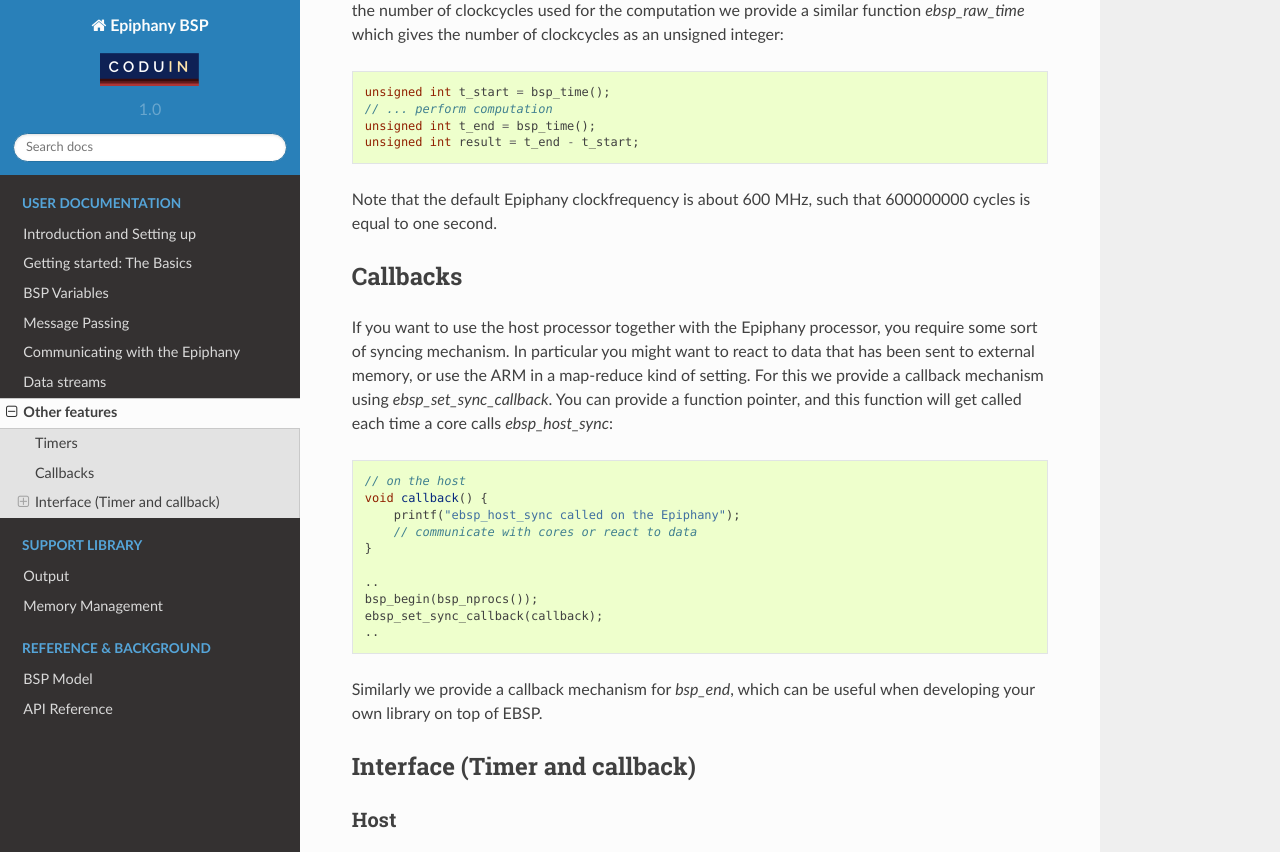
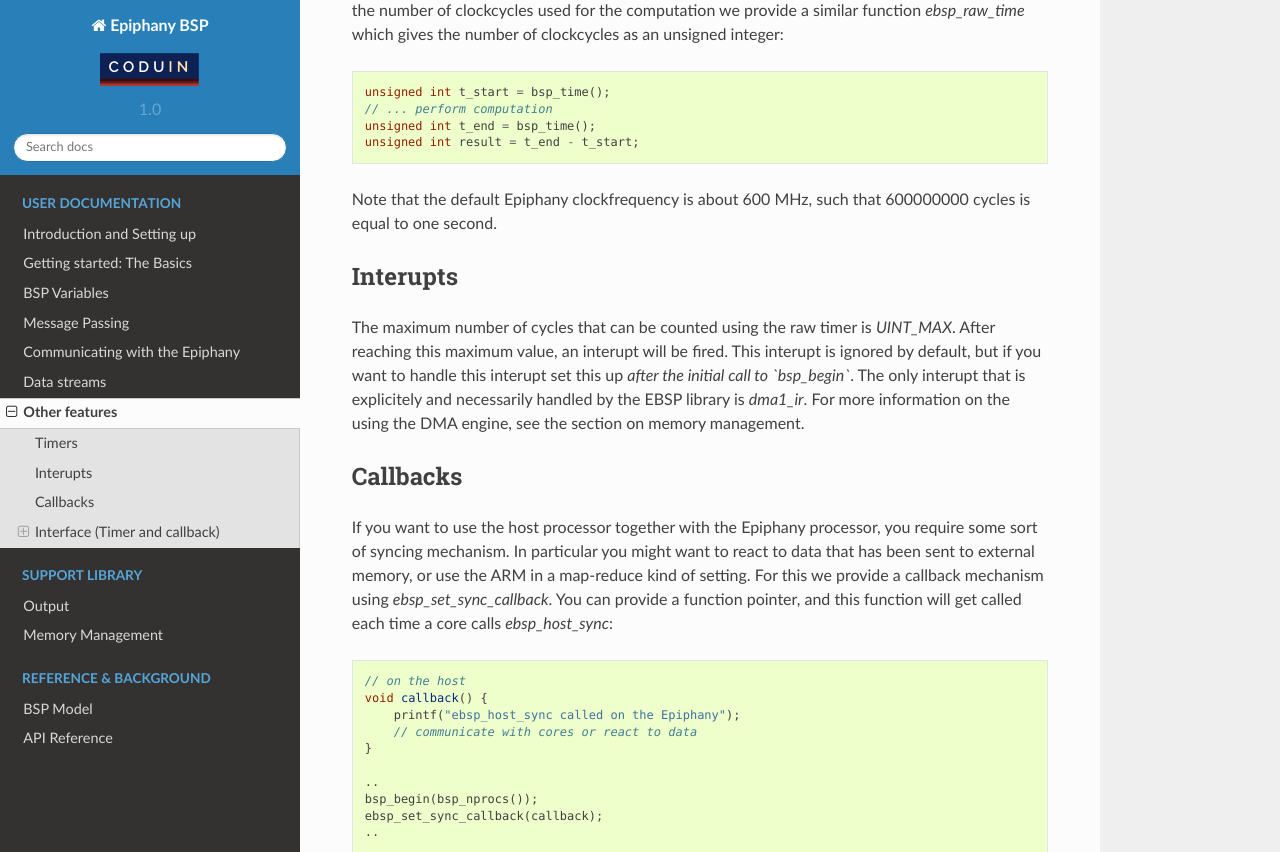
Before and after one commit to coduin/epiphany-bsp, a Sphinx documentation site: the page built from docs/other_features.rst, in a window 1280 px wide and 900 px high, scrolled down 526 px, cut to the strip 0-852 px from the top of the window. Built offline with Sphinx 7.4.7 and the Read the Docs theme 2.0.0, drawn with Linux system fonts in a browser that asks for light colours.

Commit message:
Add notes on interupts

```diff
--- a/docs/other_features.rst
+++ b/docs/other_features.rst
@@ -28,6 +28,11 @@ The variable result than holds the time taken for the computation in seconds. If
     unsigned int result = t_end - t_start;
 
 Note that the default Epiphany clockfrequency is about 600 MHz, such that 600000000 cycles is equal to one second.
+
+Interupts
+---------
+
+The maximum number of cycles that can be counted using the raw timer is `UINT_MAX`. After reaching this maximum value, an interupt will be fired. This interupt is ignored by default, but if you want to handle this interupt set this up *after the initial call to `bsp_begin`*. The only interupt that is explicitely and necessarily handled by the EBSP library is `dma1_ir`. For more information on the using the DMA engine, see the section on memory management.
 
 Callbacks
 ---------
```
